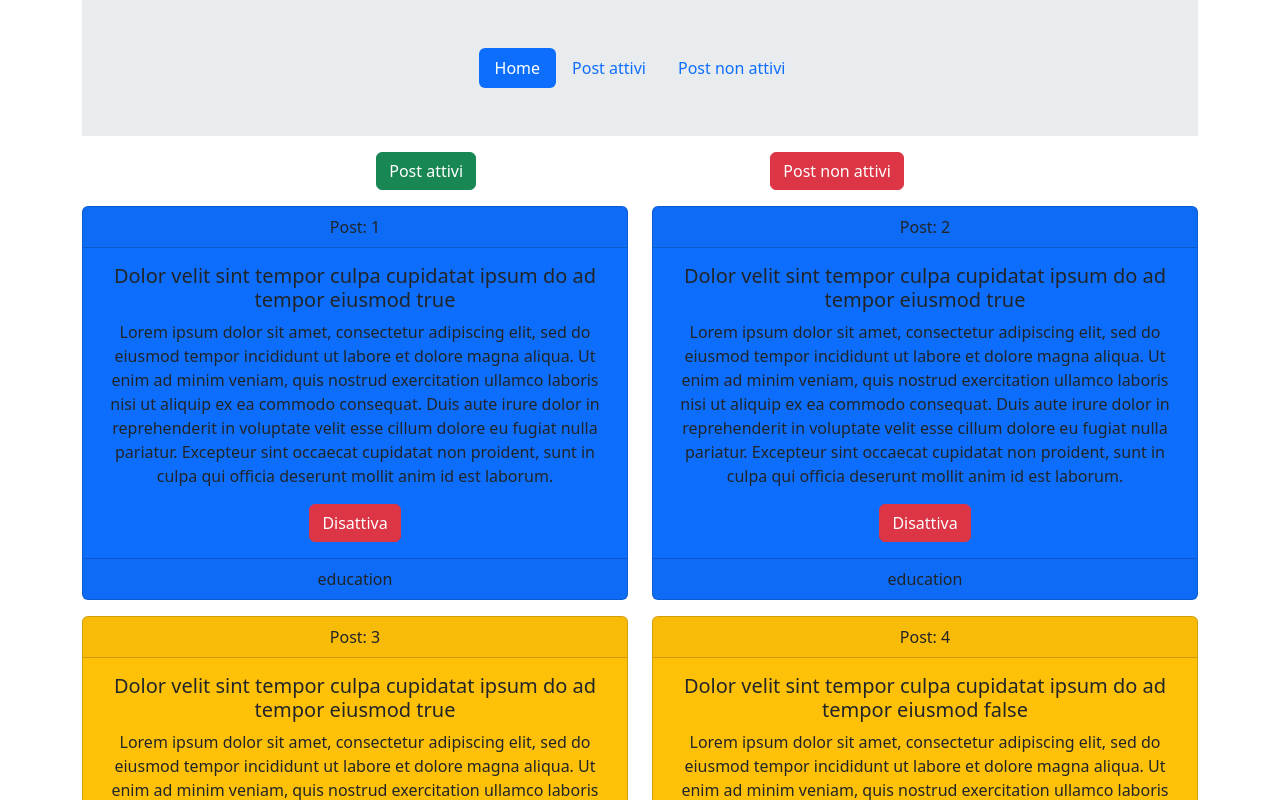
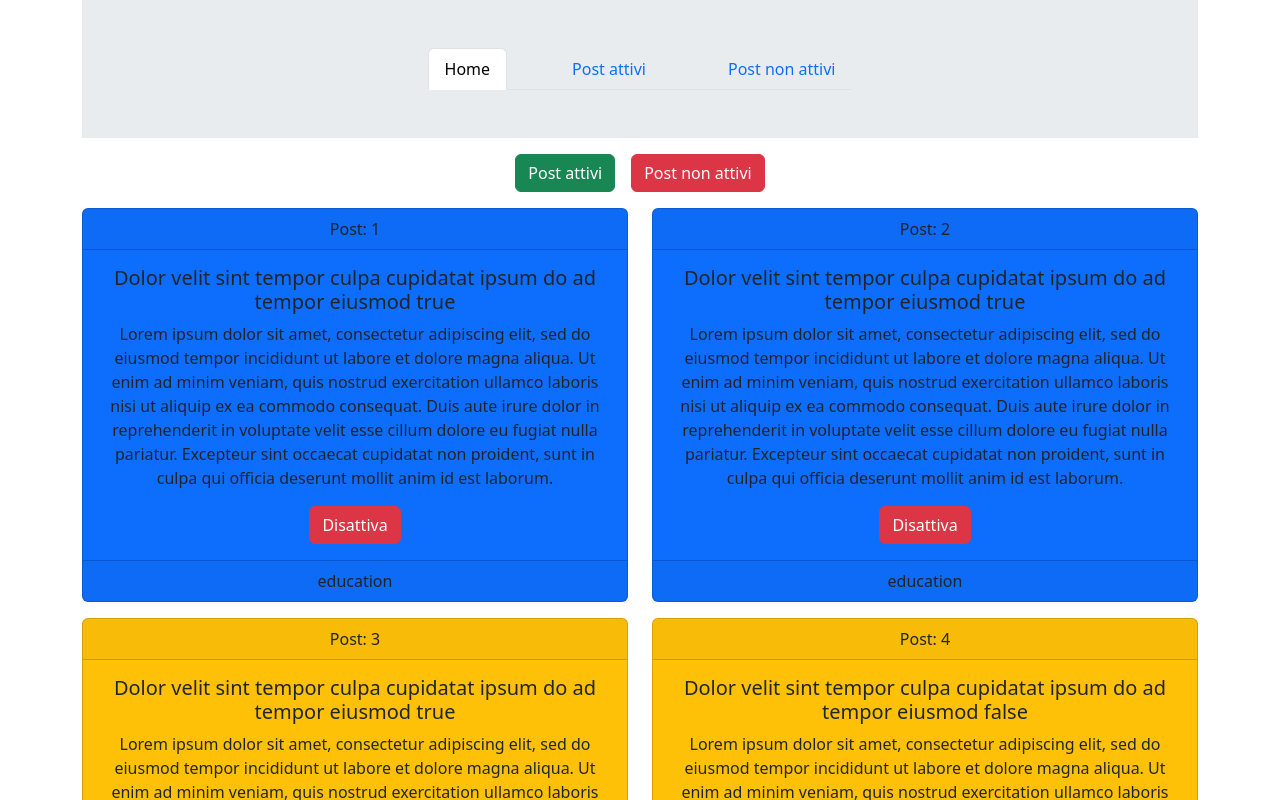
Before and after one commit to andreas94ubertini/U3_W2_D3, an Angular app in the folder angularD3/: page /home in a window 1280 px wide. Shown: the top 800 px of the page. Built offline with nearby package versions, Linux system fonts and the light colour scheme; data requests are answered from the project's data file.

Commit message:
updated tutto funziona ma necessario aggiornare manualmente

```diff
--- a/angularD3/src/app/components/nav/nav.component.html
+++ b/angularD3/src/app/components/nav/nav.component.html
@@ -1,5 +1,5 @@
 <div class="col-12 d-flex justify-content-center py-5 bg-body-secondary">
-  <ul class="nav nav-pills">
+  <ul class="nav nav-tabs gap-5">
     <li class="nav-item"><a routerLink="/home" routerLinkActive="active" class="nav-link" aria-current="page">Home</a>
     </li>
     <li class="nav-item"><a routerLink="/active-posts" routerLinkActive="active" class="nav-link">Post attivi</a></li>
--- a/angularD3/src/app/pages/home/home.component.html
+++ b/angularD3/src/app/pages/home/home.component.html
@@ -1,4 +1,4 @@
-<div class="container d-flex justify-content-evenly mt-3" role="group" aria-label="Basic example">
+<div class="container d-flex justify-content-center mt-3 gap-3" role="group" aria-label="Basic example">
   <a class="btn btn-success" [routerLink]="['/active-posts']">Post attivi</a>
   <a class="btn btn-danger" [routerLink]="['/inactive-posts']">Post non attivi</a>
 </div>
```
